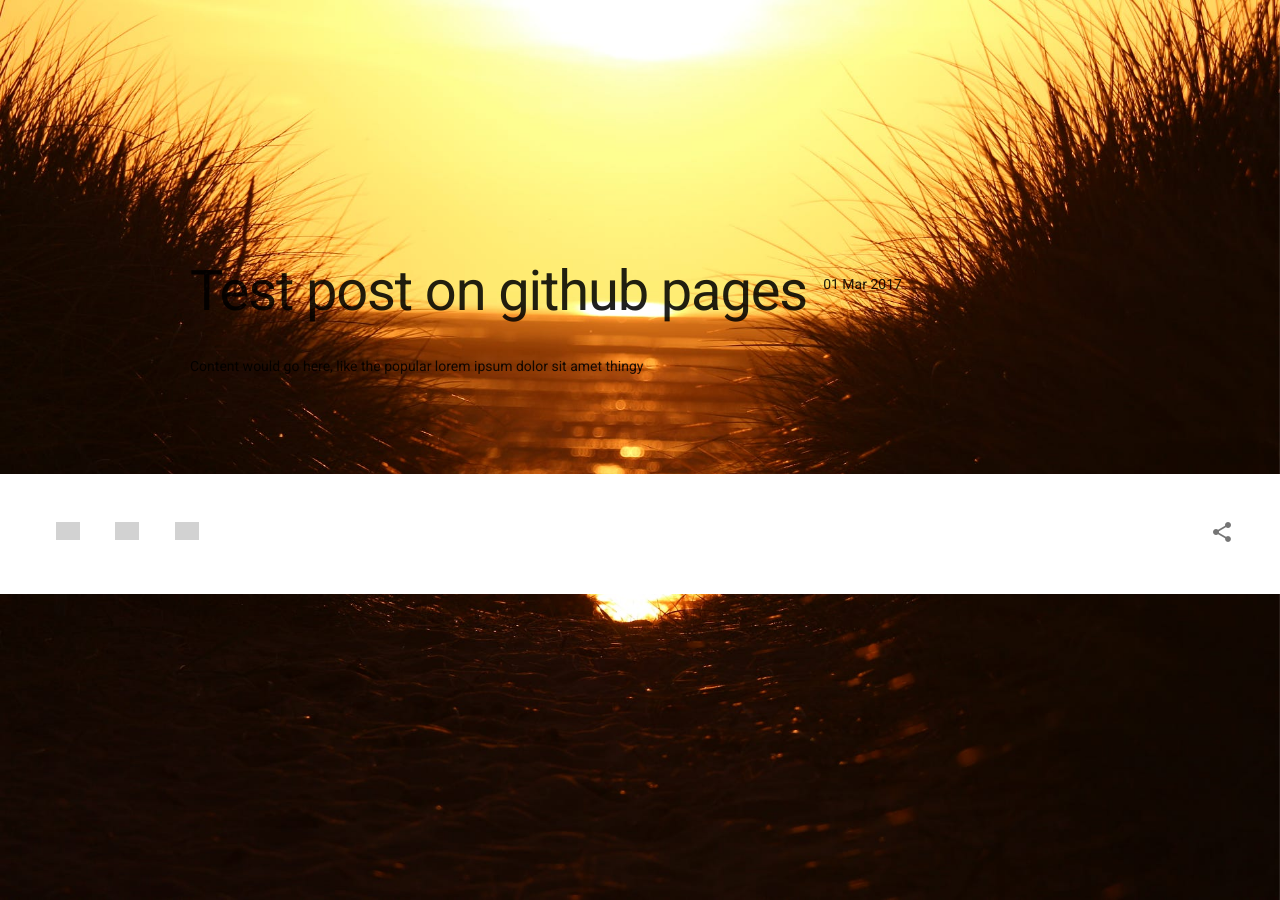
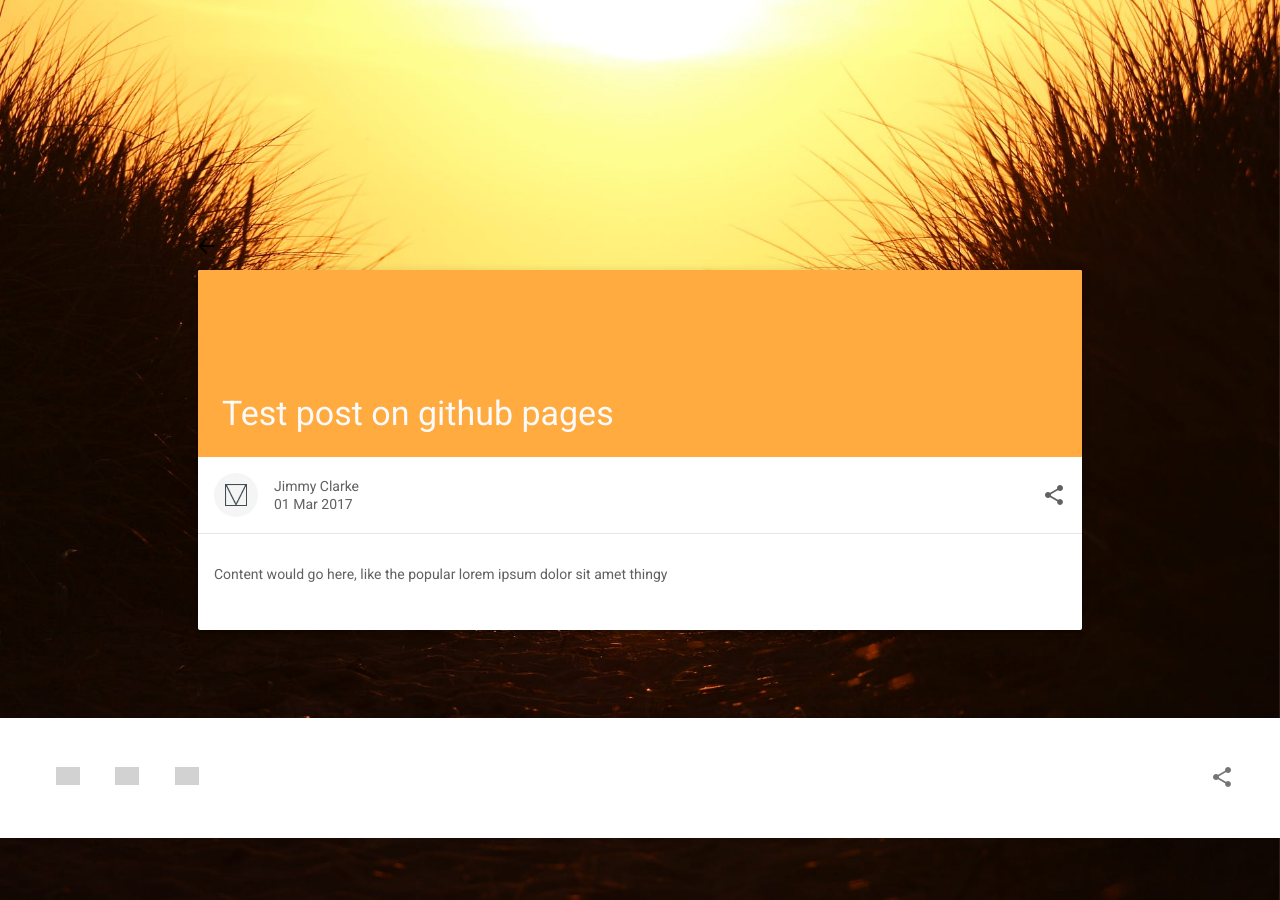
Before and after one commit to jimmyclarke113/jimmyclarke113.github.io, a Jekyll site: the page built from _posts/2017-03-01-test-post.md, in a window 1280 px wide. Built offline with Jekyll 4.4.1, drawn with Linux system fonts in a browser that asks for light colours; grey boxes are pictures that could not be loaded.

Commit message:
Update post.html

```diff
--- a/_layouts/post.html
+++ b/_layouts/post.html
@@ -1,9 +1,32 @@
 ---
 layout: default
 ---
-<h1>{{ page.title }}</h1>
-<p class="meta">{{ page.date | date_to_string }}</p>
+<div class="demo-back">
+  <a class="mdl-button mdl-js-button mdl-js-ripple-effect mdl-button--icon" href="index.html" title="go back" role="button" data-upgraded=",MaterialButton,MaterialRipple">
+    <i class="material-icons" role="presentation">arrow_back</i>
+  <span class="mdl-button__ripple-container"><span class="mdl-ripple"></span></span></a>
+</div>
 
-<div class="post">
-  {{ content }}
+
+<div class="demo-blog__posts mdl-grid">
+  <div class="mdl-card mdl-shadow--4dp mdl-cell mdl-cell--12-col">
+	<div class="mdl-card__media mdl-color-text--grey-50" style="background-image:url('{{page.image}}')">
+	  <h3>{{page.title}}</h3>
+	</div>
+	<div class="mdl-color-text--grey-700 mdl-card__supporting-text meta">
+	  <div class="minilogo"></div>
+	  <div>
+		<strong>{{page.author}}</strong>
+		<span>{{ page.date | date_to_string }}</span>
+	  </div>
+	  <div class="section-spacer"></div>
+	  <div>
+		<i class="material-icons" role="presentation">share</i>
+		<span class="visuallyhidden">share</span>
+	  </div>
+	</div>
+	<div class="mdl-color-text--grey-700 mdl-card__supporting-text">
+	  {{content}}
+	</div>
+  </div>
 </div>
```
